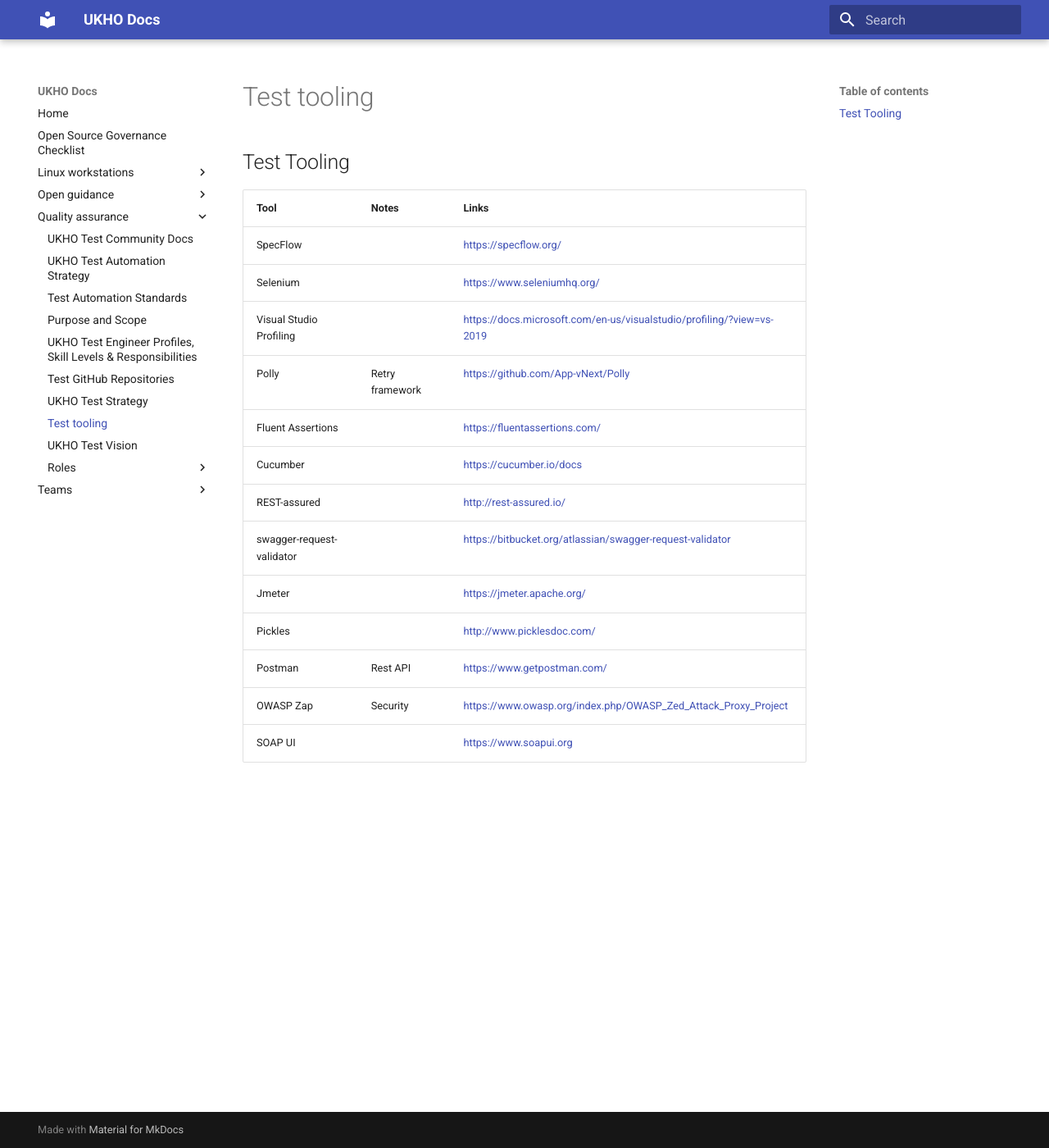
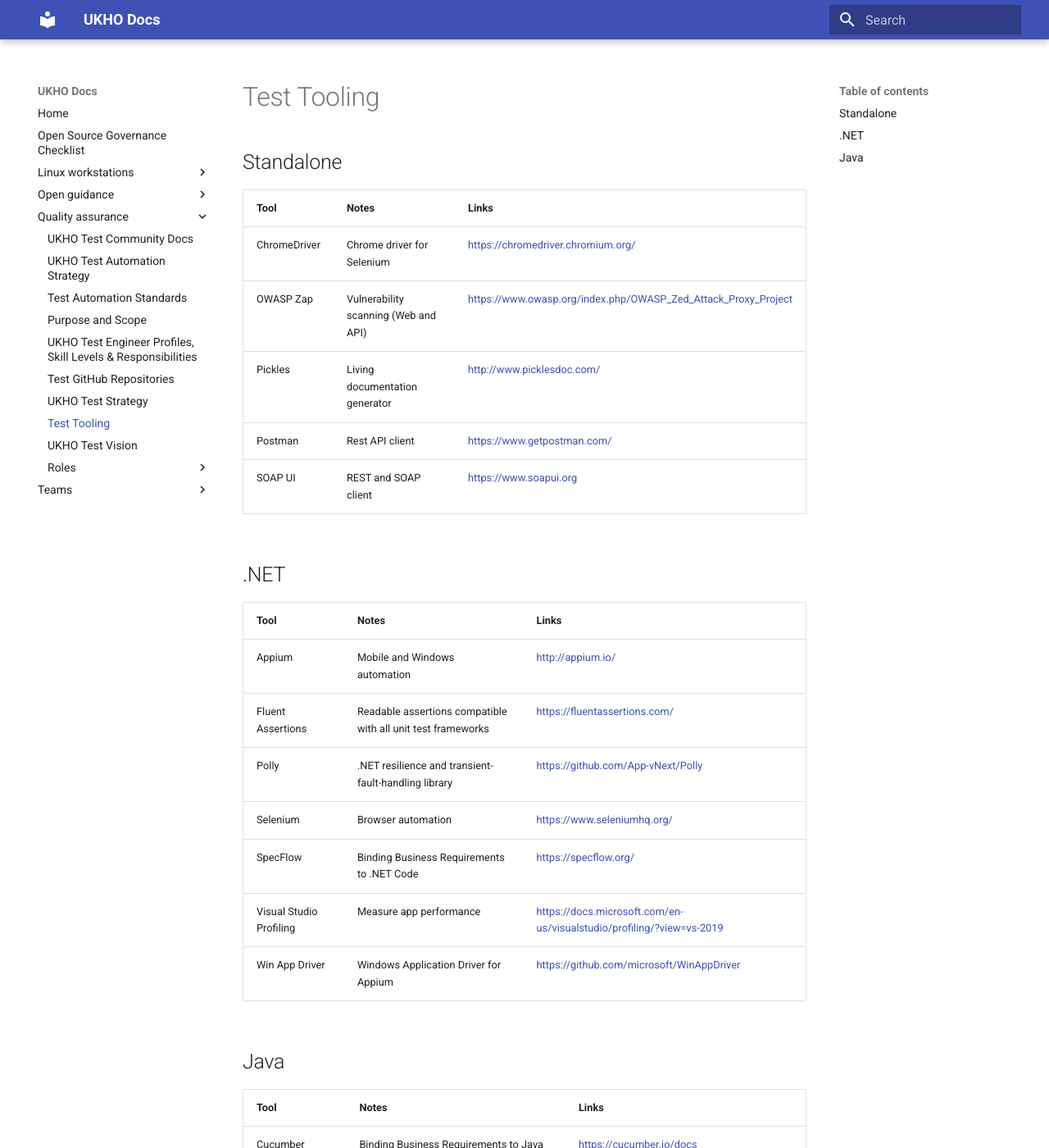
Before and after one commit to UKHO/docs, an MkDocs documentation site: the page built from docs/quality-assurance/test-tooling.md, in a window 1280 px wide and 1400 px high. Shown: the whole window at 82% size. Built offline with MkDocs 1.6.1 and Material for MkDocs 9.7.7, drawn with Linux system fonts in a browser that asks for light colours; some of the changed text lies outside the part shown.

Commit message:
Update test-tooling.md

```diff
--- a/docs/quality-assurance/test-tooling.md
+++ b/docs/quality-assurance/test-tooling.md
@@ -1,17 +1,30 @@
-## Test Tooling
+# Test Tooling
 
+## Standalone
 |Tool|Notes| Links|
 |--|--|--|
-|SpecFlow|  |https://specflow.org/ |
-|Selenium||https://www.seleniumhq.org/ |
-|Visual Studio Profiling||https://docs.microsoft.com/en-us/visualstudio/profiling/?view=vs-2019|
-|Polly|Retry framework|https://github.com/App-vNext/Polly|
-|Fluent Assertions||https://fluentassertions.com/|
-|Cucumber||https://cucumber.io/docs|
-|REST-assured||http://rest-assured.io/|
-|swagger-request-validator||https://bitbucket.org/atlassian/swagger-request-validator|
-|Jmeter||https://jmeter.apache.org/|
-|Pickles||http://www.picklesdoc.com/|
-|Postman|Rest API|https://www.getpostman.com/|
-|OWASP Zap|Security|https://www.owasp.org/index.php/OWASP_Zed_Attack_Proxy_Project|
-|SOAP UI||https://www.soapui.org|
+|ChromeDriver|Chrome driver for Selenium|https://chromedriver.chromium.org/ |
+|OWASP Zap|Vulnerability scanning (Web and API)|https://www.owasp.org/index.php/OWASP_Zed_Attack_Proxy_Project|
+|Pickles|Living documentation generator|http://www.picklesdoc.com/|
+|Postman|Rest API client|https://www.getpostman.com/|
+|SOAP UI|REST and SOAP client|https://www.soapui.org|
+
+## .NET
+|Tool|Notes| Links|
+|--|--|--|
+|Appium|Mobile and Windows automation|http://appium.io/|
+|Fluent Assertions|Readable assertions compatible with all unit test frameworks|https://fluentassertions.com/|
+|Polly|.NET resilience and transient-fault-handling library|https://github.com/App-vNext/Polly|
+|Selenium|Browser automation|https://www.seleniumhq.org/ |
+|SpecFlow|Binding Business Requirements to .NET Code|https://specflow.org/ |
+|Visual Studio Profiling|Measure app performance|https://docs.microsoft.com/en-us/visualstudio/profiling/?view=vs-2019|
+|Win App Driver|Windows Application Driver for Appium|https://github.com/microsoft/WinAppDriver
+
+## Java
+|Tool|Notes| Links|
+|--|--|--|
+|Cucumber|Binding Business Requirements to Java code|https://cucumber.io/docs|
+|Jmeter|Load test functional behaviour and measure performance|https://jmeter.apache.org/|
+|REST-assured|Testing and validating REST services|http://rest-assured.io/|
+|Selenium|Browser automation|https://www.seleniumhq.org/ |
+|swagger-request-validator|A Java library for validating request/responses against a OpenAPI / Swagger specification|https://bitbucket.org/atlassian/swagger-request-validator|
```
